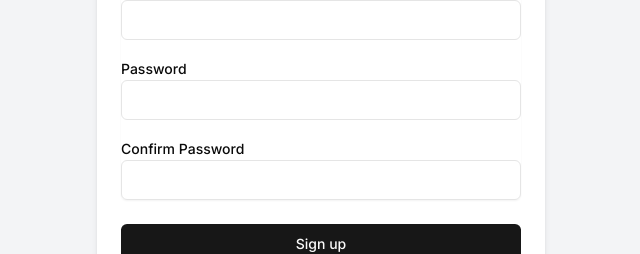
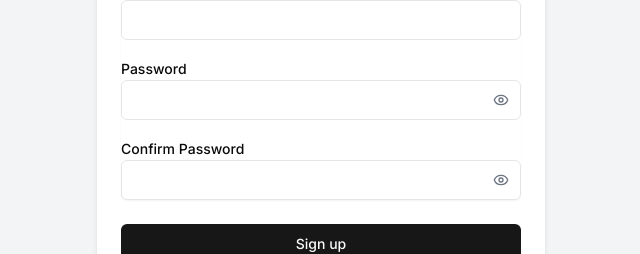
Before and after one commit to RakshitArora03/User-Management-App, a Next.js app: page /auth/signup in a window 1280 px wide. Shown: the part 280-534 px from the top of the page, without its empty margins (319-959 px from the left). Built offline with nearby package versions, Linux system fonts and the light colour scheme; no server answers.

Commit message:
Fixed params issue

```diff
--- a/app/api/users/[userId]/demote/route.js
+++ b/app/api/users/[userId]/demote/route.js
@@ -14,7 +14,12 @@
 
     await clientPromise
 
-    const user = await User.findById(params.userId)
+    // const user = await User.findById(params.userId)
+
+    const { userId } = await params
+
+    const  user = await User.findById(userId)
+
     if (!user) {
       return NextResponse.json({ message: "User not found" }, { status: 404 })
     }
--- a/app/api/users/[userId]/invite/route.js
+++ b/app/api/users/[userId]/invite/route.js
@@ -6,7 +6,7 @@
 import { sendInvitationEmail } from "@/lib/email"
 import { authOptions } from "@/app/api/auth/[...nextauth]/route"
 
-export async function POST(req, context) {
+export async function POST(req, { params }) {
   try {
     const session = await getServerSession(authOptions)
 
@@ -16,7 +16,7 @@
 
     const { tenantId, role } = await req.json()
 
-    const userId = context.params.userId
+    const { userId } = await params
 
     if (!tenantId || !role || !userId) {
       return NextResponse.json({ message: "Tenant ID, role, and user ID are required" }, { status: 400 })
--- a/app/api/users/[userId]/promote/route.js
+++ b/app/api/users/[userId]/promote/route.js
@@ -14,7 +14,10 @@
 
     await clientPromise
 
-    const user = await User.findById(params.userId)
+    const { userId } = await params
+
+    const  user = await User.findById(userId)
+
     if (!user) {
       return NextResponse.json({ message: "User not found" }, { status: 404 })
     }
--- a/app/auth/signin/page.js
+++ b/app/auth/signin/page.js
@@ -10,8 +10,9 @@
 import { Label } from "@/components/ui/label"
 import Link from "next/link"
 import toast from "react-hot-toast"
-import { useEffect } from "react"
+import { useEffect, useState } from "react"
 import { useRole } from "@/context/RoleContext"
+import { Eye, EyeOff } from "lucide-react"
 
 const schema = z.object({
   email: z.string().email({ message: "Invalid email address" }),
@@ -22,6 +23,7 @@
   const router = useRouter()
   const { data: session, status } = useSession()
   const { setRole } = useRole()
+  const [showPassword, setShowPassword] = useState(false)
   const {
     register,
     handleSubmit,
@@ -85,12 +87,28 @@
           </div>
           <div>
             <Label htmlFor="password">Password</Label>
-            <Input
-              id="password"
-              type="password"
-              {...register("password")}
-              className={errors.password ? "border-red-500" : ""}
-            />
+            <div className="relative">
+              <Input
+                id="password"
+                type={showPassword ? "text" : "password"}
+                {...register("password")}
+                className={errors.password ? "border-red-500" : ""}
+              />
+              <Button
+                type="button"
+                variant="ghost"
+                size="sm"
+                className="absolute right-0 top-0 h-full px-3 py-2 hover:bg-transparent"
+                onClick={() => setShowPassword(!showPassword)}
+              >
+                {showPassword ? (
+                  <EyeOff className="h-4 w-4 text-gray-500" />
+                ) : (
+                  <Eye className="h-4 w-4 text-gray-500" />
+                )}
+                <span className="sr-only">{showPassword ? "Hide password" : "Show password"}</span>
+              </Button>
+            </div>
             {errors.password && <p className="mt-1 text-sm text-red-500">{errors.password.message}</p>}
           </div>
         </div>
--- a/app/auth/signup/page.js
+++ b/app/auth/signup/page.js
@@ -10,7 +10,8 @@
 import { Label } from "@/components/ui/label"
 import Link from "next/link"
 import toast from "react-hot-toast"
-import { useEffect } from "react"
+import { useEffect, useState } from "react"
+import { Eye, EyeOff } from "lucide-react"
 
 const schema = z
   .object({
@@ -34,6 +35,9 @@
   } = useForm({
     resolver: zodResolver(schema),
   })
+
+  const [showPassword, setShowPassword] = useState(false)
+  const [showConfirmPassword, setShowConfirmPassword] = useState(false)
 
   useEffect(() => {
     if (status === "authenticated") {
@@ -90,22 +94,57 @@
           </div>
           <div>
             <Label htmlFor="password">Password</Label>
+            <div className="relative">
               <Input
                 id="password"
-              type="password"
+                type={showPassword ? "text" : "password"}
                 {...register("password")}
                 className={errors.password ? "border-red-500" : ""}
               />
+              <Button
+                type="button"
+                variant="ghost"
+                size="sm"
+                className="absolute right-0 top-0 h-full px-3 py-2 hover:bg-transparent"
+                onClick={() => setShowPassword(!showPassword)}
+              >
+                {showPassword ? (
+                  <EyeOff className="h-4 w-4 text-gray-500" />
+                ) : (
+                  <Eye className="h-4 w-4 text-gray-500" />
+                )}
+                <span className="sr-only">{showPassword ? "Hide password" : "Show password"}</span>
+              </Button>
+            </div>
             {errors.password && <p className="mt-1 text-sm text-red-500">{errors.password.message}</p>}
           </div>
+
           <div>
             <Label htmlFor="confirmPassword">Confirm Password</Label>
+            <div className="relative">
               <Input
                 id="confirmPassword"
-              type="password"
+                type={showConfirmPassword ? "text" : "password"}
                 {...register("confirmPassword")}
                 className={errors.confirmPassword ? "border-red-500" : ""}
               />
+              <Button
+                type="button"
+                variant="ghost"
+                size="sm"
+                className="absolute right-0 top-0 h-full px-3 py-2 hover:bg-transparent"
+                onClick={() => setShowConfirmPassword(!showConfirmPassword)}
+              >
+                {showConfirmPassword ? (
+                  <EyeOff className="h-4 w-4 text-gray-500" />
+                ) : (
+                  <Eye className="h-4 w-4 text-gray-500" />
+                )}
+                <span className="sr-only">
+                  {showConfirmPassword ? "Hide confirm password" : "Show confirm password"}
+                </span>
+              </Button>
+            </div>
             {errors.confirmPassword && <p className="mt-1 text-sm text-red-500">{errors.confirmPassword.message}</p>}
           </div>
         </div>
```
Lines whose indentation alone changed are shown as unchanged.
